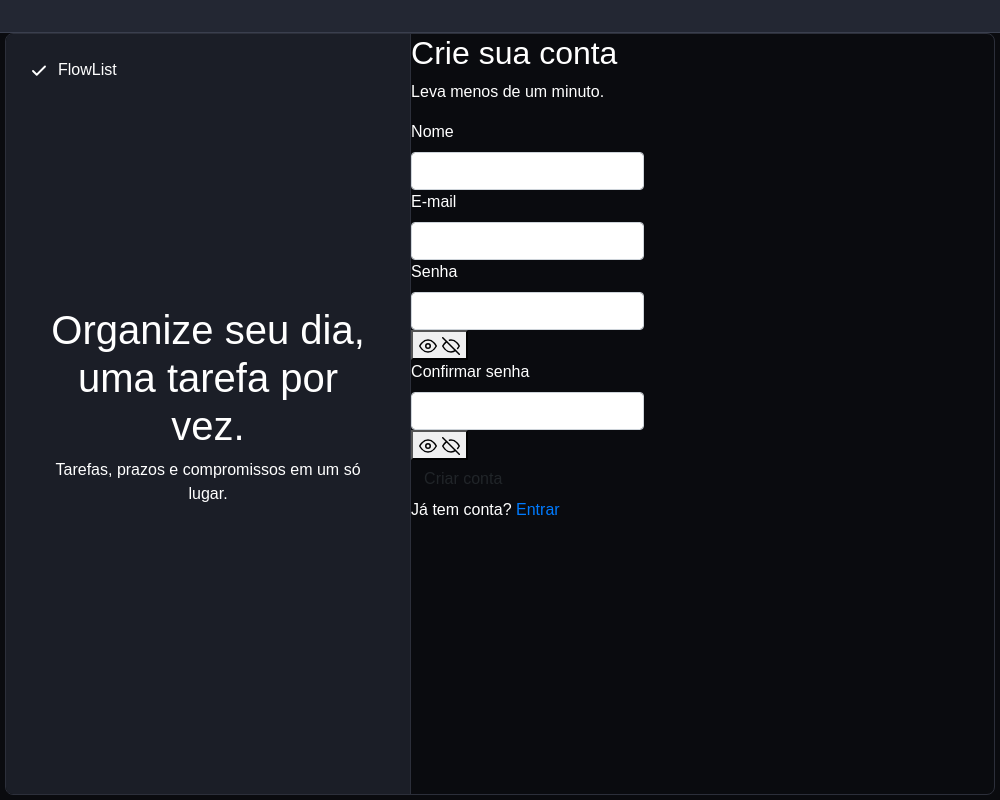
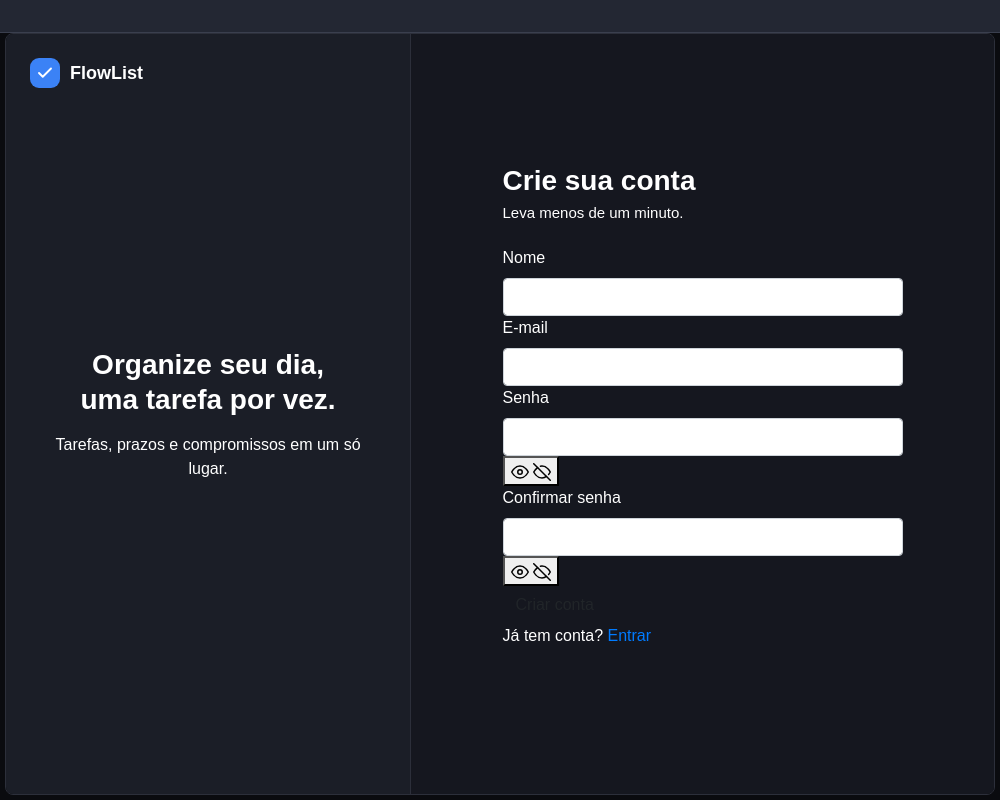
Before and after one commit to ArthurLimaAL/FlowList, an Electron app: page cadastro/erc/cadastro.html in a window 1000 px wide. Drawn offline with nearby package versions, Linux system fonts and the light colour scheme; a web font is replaced by a local one.

Commit message:
cadastro.css

```diff
--- a/cadastro/erc/cadastro.css
+++ b/cadastro/erc/cadastro.css
@@ -74,3 +74,60 @@ body {
   align-items: center;
   gap: 10px;
 }
+/* icone da logo */
+.marca-icone {
+  width: 30px;
+  height: 30px;
+  border-radius: 9px;
+  background-color: var(--azul);
+  color: #ffffff;
+  display: flex;
+  align-items: center;
+  justify-content: center;
+}
+
+.marca-nome {
+  font-size: 18px;
+  font-weight: 700;
+}
+
+/* clamp(mínimo, ideal, máximo) */
+.apresentacao-titulo {
+  font-size: clamp(28px, 2.6vw, 40px);
+  font-weight: 700;
+  line-height: 1.25;
+  margin: 0 0 16px 0;
+}
+
+.apresentacao-texto {
+  font-size: 16px;
+  color: var(--texto-suave);
+  margin: 0;
+}
+
+/* PAINEL DIREITO  */
+.painel-formulario {
+  flex: 1;
+  background-color: var(--fundo-direito);
+  display: flex;
+  align-items: center;
+  justify-content: center;
+  padding: 24px;
+}
+
+.formulario-conteudo {
+  width: 400px;
+  max-width: 100%;
+}
+
+.formulario-titulo {
+  font-size: 28px;
+  font-weight: 700;
+  margin: 0 0 4px 0;
+}
+
+.formulario-subtitulo {
+  font-size: 15px;
+  color: var(--texto-suave);
+  margin: 0 0 22px 0;
+}
```
